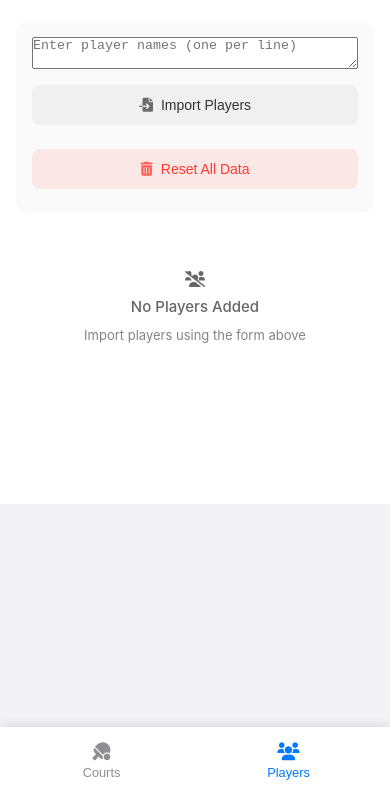
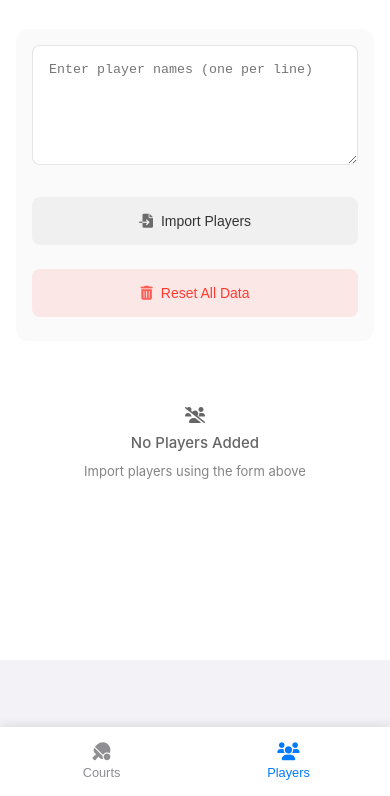
Before and after one commit to allexioz/qm, a plain HTML site: page index.html in a window 390 px wide. Both pictures are taken after a click on the button "Players". Shown: the part 48-844 px from the top of the page. Drawn offline with Linux system fonts and the light colour scheme.

Commit message:
fix mobile form

```diff
--- a/styles.css
+++ b/styles.css
@@ -1897,3 +1897,63 @@ body {
     animation: flyAroundAlt 7s infinite cubic-bezier(0.45, 0, 0.55, 1);
     z-index: 1;
 }
+
+/* Mobile Import Form Improvements */
+#mobilePlayerImport {
+    padding: var(--spacing-md);
+    border: 1px solid rgba(0, 0, 0, 0.1);
+    border-radius: 8px;
+    min-height: 120px; /* Taller for mobile */
+    width: 100%;
+    resize: vertical;
+    background: white;
+    margin-bottom: var(--spacing-md);
+}
+
+/* Mobile Import Section */
+.mobile-players-content .import-section {
+    padding: var(--spacing-md);
+    margin: var(--spacing-md) 0;
+    border-radius: 12px;
+    display: flex;
+    flex-direction: column;
+    gap: var(--spacing-md);
+}
+
+/* Mobile Button Container */
+.mobile-players-content .import-section .button-container {
+    display: flex;
+    flex-direction: column;
+    gap: var(--spacing-sm);
+}
+
+/* Mobile Import Button */
+#mobileImportButton {
+    width: 100%;
+    height: 48px; /* Taller touch target */
+    padding: var(--spacing-md);
+}
+
+/* Mobile Reset Button */
+#mobileResetButton {
+    width: 100%;
+    height: 48px; /* Taller touch target */
+    padding: var(--spacing-md);
+}
+
+/* Improve touch targets for mobile */
+@media (max-width: 768px) {
+    .mobile-players-content {
+        padding: var(--spacing-md);
+        padding-bottom: calc(80px + env(safe-area-inset-bottom));
+    }
+
+    .mobile-players-content .import-section {
+        margin-bottom: var(--spacing-lg);
+    }
+
+    /* Add some spacing between the header and import section */
+    .mobile-players-content .sidebar-header {
+        margin-bottom: var(--spacing-md);
+    }
+}
```
